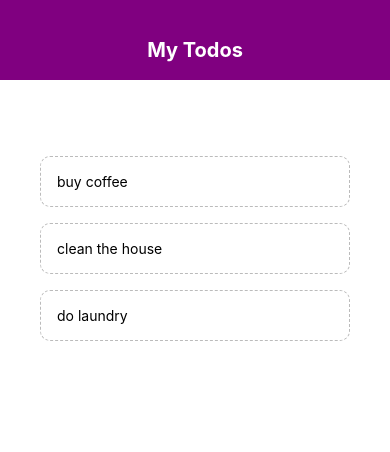
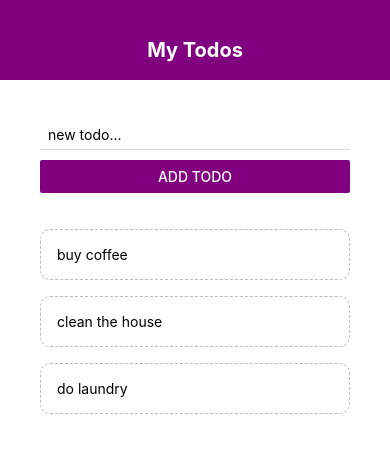
Before and after one commit to Sidhra93/react-native-todo-app, a React Native app: screen / in a window 390 px wide. Shown: the top 452 px of the page. Built offline with nearby package versions, Linux system fonts and the light colour scheme.

Commit message:
Add form component

```diff
--- a/App.js
+++ b/App.js
@@ -2,6 +2,7 @@
 import { StyleSheet, Text, View, FlatList } from 'react-native';
 import Header from './components/Header'
 import TodoItem from './components/TodoItem'
+import AddTodo from './components/AddTodo'
 
 export default function App() {
     const [ todos, setTodos ] = useState([
@@ -9,6 +10,16 @@
         { text: 'clean the house', key: '2' },
         { text: 'do laundry', key: '3' }
     ])
+
+    const submitHandler = (text) => {
+        setTodos((prevTodos) => {
+            return [
+                { text: text, key: Math.random().toString() },
+                ...prevTodos
+            ]
+        })
+
+    }
 
     const pressHandler = (key) => {
         setTodos((prevTodos) => {
@@ -20,7 +31,7 @@
         <View style={styles.container}>
             <Header />
             <View style={styles.content}>
-                {/* todo form */}
+                <AddTodo submitHandler={ submitHandler } />
                 <View style={styles.list}>
                     <FlatList
                         data={ todos }
--- /dev/null
+++ b/components/AddTodo.js
@@ -0,0 +1,39 @@
+import React, { useState } from 'react'
+import { StyleSheet, View, Text, TextInput, Button } from 'react-native'
+
+export default function AddTodo({ submitHandler }) {
+    const[ text, setText ] = useState('')
+
+    const changeHandler = (val) => {
+        setText(val)
+    }
+
+    return (
+        <View>
+            <TextInput
+                style={ styles.input }
+                placeholder='new todo...'
+                onChangeText={ changeHandler }
+                value={ text }
+            />
+            <Button
+                onPress={ () => {
+                    submitHandler(text)
+                    setText('')
+                } }
+                title='add todo'
+                color='purple'
+            />
+        </View>
+    )
+}
+
+const styles = StyleSheet.create({
+    input: {
+        marginBottom: 10,
+        paddingHorizontal: 8,
+        paddingVertical: 6,
+        borderBottomWidth: 1,
+        borderBottomColor: '#ddd'
+    }
+})
```
